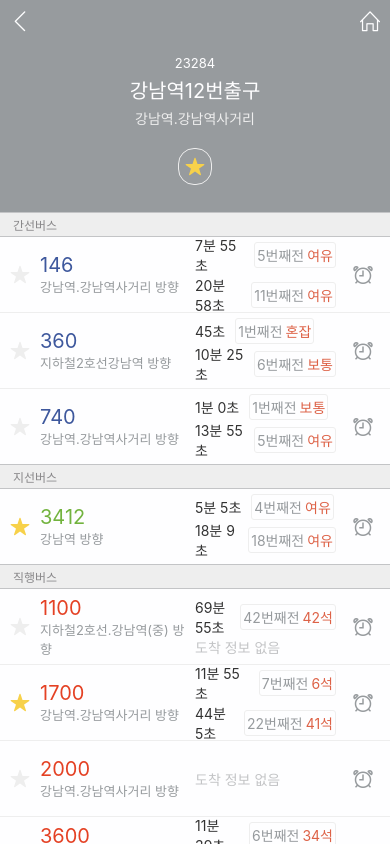
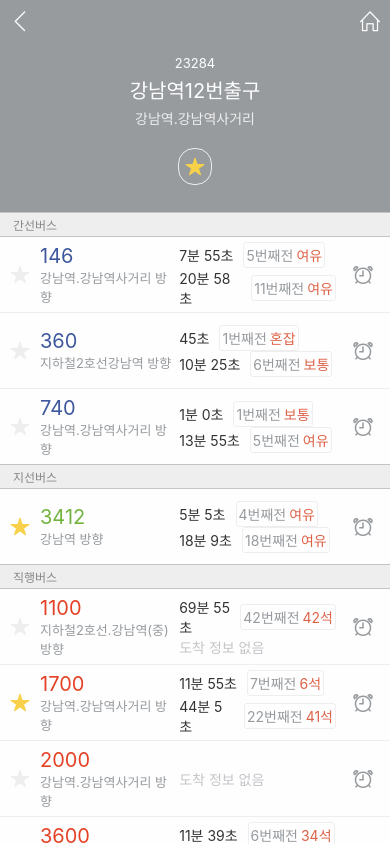
Before and after one commit to NaStillmatic/ReactNative, a React Native app in the folder part2-ch5-kakao-bus/: screen / in a window 390 px wide. Built offline with nearby package versions, Linux system fonts and the light colour scheme.

Commit message:
Part2. Ch05-12-custom hook - useBookmark(북마크)

```diff
--- a/part2-ch5-kakao-bus/App.js
+++ b/part2-ch5-kakao-bus/App.js
@@ -147,7 +147,7 @@ export default function App() {
     const interval = setInterval(() => {
       const newNow = dayjs();
       setNow(newNow);
-    }, 1000);
+    }, 5000);
 
     return () => {
       clearInterval(interval);
--- a/part2-ch5-kakao-bus/src/BookmarkButton.js
+++ b/part2-ch5-kakao-bus/src/BookmarkButton.js
@@ -1,15 +1,32 @@
 import { TouchableOpacity } from "react-native"
 import { Ionicons } from '@expo/vector-icons';
 import { COLOR } from "./color";
+import { useState } from "react";
+
+const useBookmark = (initialIsBookmarked) => {
+    const [isBookmarked, setIsBookmarked] = useState(initialIsBookmarked);
+    const toggleIsBookmarked = () => setIsBookmarked(!isBookmarked);
+
+    return {
+        isBookmarked,
+        toggleIsBookmarked,
+    }
+};
 
 export default ({
     size,
-    isBookmarked,
+    isBookmarked: isBookmarkedProp,
     onPress,
     style,
 }) => {
+
+    const { isBookmarked, toggleIsBookmarked } = useBookmark(isBookmarkedProp);
+
     return (
-        <TouchableOpacity style={style} onPress={onPress}>
+        <TouchableOpacity style={style} onPress={() => {
+            toggleIsBookmarked();
+            onPress();
+        }}>
             <Ionicons
                 name="star"
                 size={size}
--- a/part2-ch5-kakao-bus/src/BusInfo.js
+++ b/part2-ch5-kakao-bus/src/BusInfo.js
@@ -15,7 +15,7 @@ export default ({
     return (
         <View style={{ flexDirection: "row", height: 75, backgroundColor: COLOR.WHITE }}>
             <View style={{
-                flex: 1,
+                flex: 0.85,
                 flexDirection: "row",
                 alignItems: "center",
             }}>
@@ -30,7 +30,7 @@ export default ({
                 {/* 버스번호, 방향 */}
                 <View style={{ flex: 1 }}>
                     <Text style={{ color: numColor, fontSize: 20}}>{num}</Text>
-                    <Text style={{ color: COLOR.GRAY_3, fontSize: 13}}>{directionDescription} 방향</Text>
+                    <Text style={{ color: COLOR.GRAY_3, fontSize: 13, marginRight: 5 }}>{directionDescription} 방향</Text>
                 </View>
             </View>
 
```
